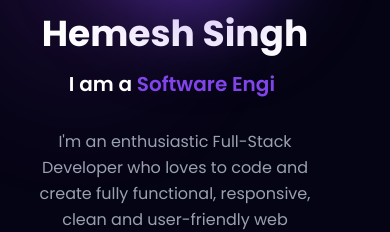
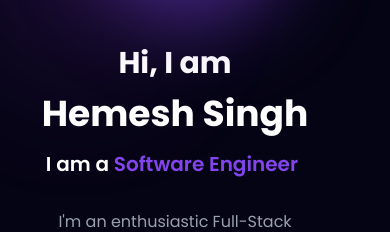
Before and after one commit to hemesh3/portfolio, a React (Vite) app: page / in a window 390 px wide. Shown: the part 419-651 px from the top of the page. Built offline with nearby package versions, Linux system fonts and the light colour scheme; no server answers.

Commit message:
mobile design fix

```diff
--- a/src/Components/About/About.jsx
+++ b/src/Components/About/About.jsx
@@ -1,12 +1,10 @@
-import React from 'react';
 import Tilt from 'react-parallax-tilt';
 import { TypeAnimation } from 'react-type-animation';
 import { aboutInfo } from '../../data';
 import { FaExternalLinkAlt, FaLinkedin, FaGithub, } from "react-icons/fa";
-import { SiLeetcode, SiGeeksforgeeks, SiHackerrank } from "react-icons/si";
 
 const About = () => {
-  const { name, roles, aboutMe, resumeLink, profilePic, linkedinLink, githubLink, leetcodeLink, geeksforgeeksLink, hackerrankLink } = aboutInfo[0];
+  const { name, roles, aboutMe, resumeLink, profilePic, linkedinLink, githubLink } = aboutInfo[0];
   const typingSequence = roles.flatMap(role => [role, 2000]);
 
   return (
@@ -17,7 +15,7 @@
       <div className='flex flex-col-reverse md:flex-row justify-between items-center'>
 
         {/* Left Side */}
-        <div className='md:w-3/5 text-center md:text-left mt-8 md:mt-0 pr-10'>
+        <div className='md:w-3/5 text-center md:text-left mt-28 md:mt-0 pr-10'>
 
           {/* Greeting */}
           <h1 className='text-3xl sm:text-4xl md:text-3xl lg:text-4xl xl:text-5xl 2xl:text-6xl font-bold text-white mb-2 leading-tight'>
@@ -37,7 +35,7 @@
             <TypeAnimation
               sequence={typingSequence}
               wrapper="span"
-              speed={50}
+              speed={40}
               repeat={Infinity}
               cursor={true}
               className="text-[#8245ec]"
@@ -54,9 +52,6 @@
             {[
               { icon: <FaLinkedin />, link: `${linkedinLink}` },
               { icon: <FaGithub />, link: `${githubLink}` },
-              // { icon: <SiGeeksforgeeks />, link: `${geeksforgeeksLink}` },
-              // { icon: <SiLeetcode />, link: `${leetcodeLink}` },
-              // { icon: <SiHackerrank />, link: `${hackerrankLink}` },
             ].map((item, index) => (
               <a
                 key={index}
```
